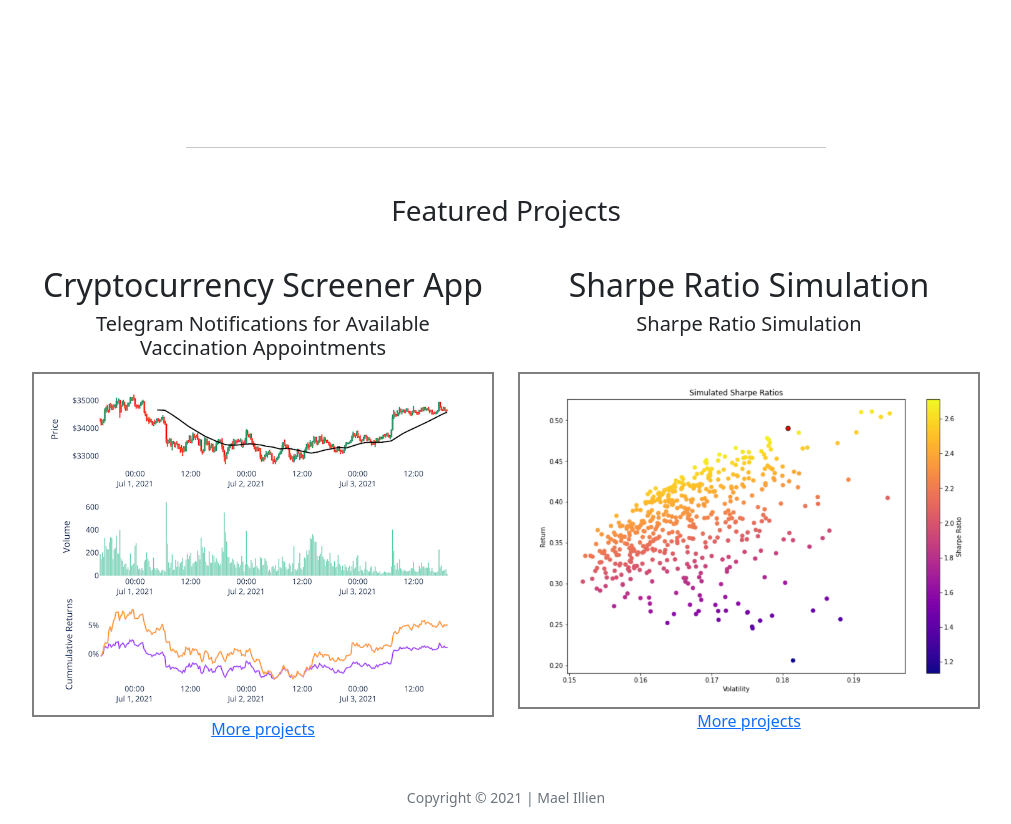
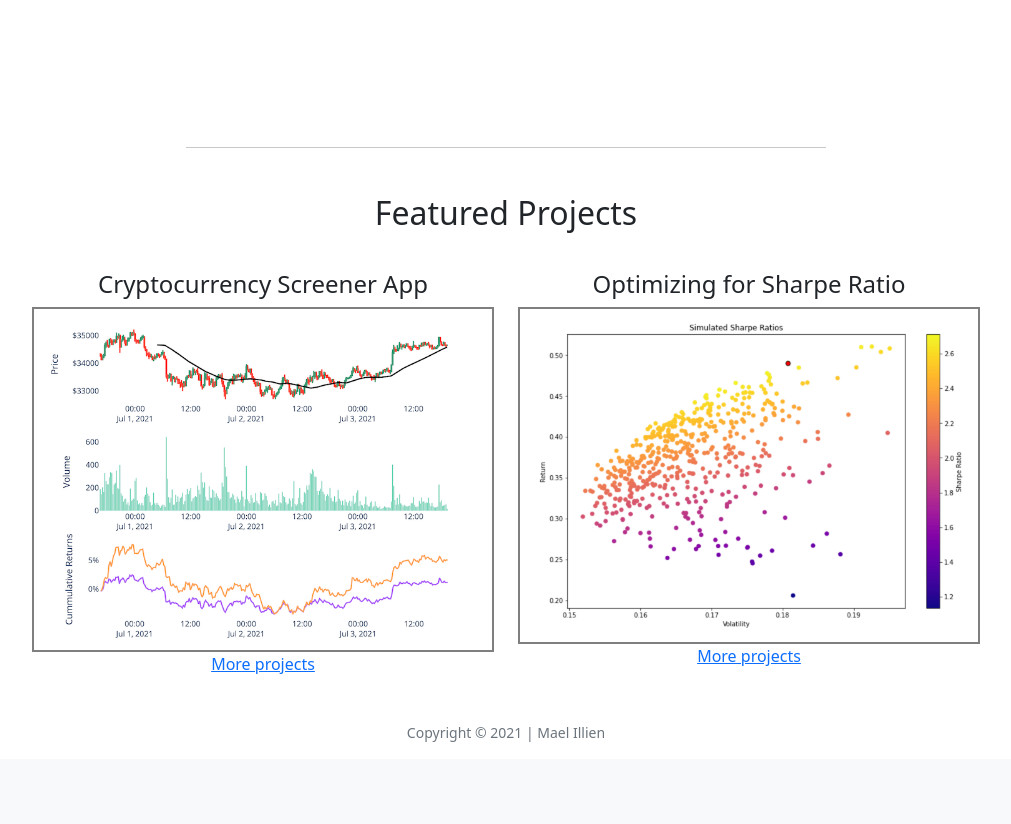
Before and after one commit to maelillien/website, a Flask app: page / in a window 1280 px wide. Shown: the part 423-1247 px from the top of the page, without its empty margins (134-1145 px from the left). After the commit the page ends 1165 px from the top, so only its background shows below. Run offline with Flask 2, Linux system fonts and the light colour scheme; some libraries are stand-ins or nearby versions.

Commit message:
general updates

```diff
--- a/app.py
+++ b/app.py
@@ -8,12 +8,14 @@ app = Flask(__name__)
 @app.route('/index', methods=['POST', 'GET'])
 @app.route('/', methods=['POST', 'GET'])
 def index():
-    greeting = 'Featured Projects'
+
     title_text = "Project management professional and aspiring quant. Graduate in Data Science and Electrical " \
                  "Engineering. Hobby programmer particularly interested in the intersection of code, data and finance."
 
+    section_title = 'Featured Projects'
+
     return render_template('/index.html',
-                           greeting=greeting,
+                           section_title=section_title,
                            title_text=title_text,
                            title="CODE, DATA & FINANCE",
                            id="index")
--- a/templates/index.html
+++ b/templates/index.html
@@ -16,28 +16,21 @@
 
         <div class="row justify-content-center">
             <div class="col-auto">
-                <h3>{{ greeting }}</h3>
+                <h2>{{ section_title }}</h2>
             </div>
         </div>
 
-       <div class="container">
+        <div class="container">
             <div class="row portfolio-row justify-content-center">
                 <div class="col-12 col-md-6">
                     <div class="row justify-content-center">
                         <div class="text-center">
-
-                                <h2 class="index-header">Cryptocurrency Screener App</h2>
-
+                            <h4 class="index-header">Cryptocurrency Screener App</h4>
                         </div>
                     </div>
-                    <div class="row justify-content-center">
-                        <div class="row index-img text-center">
-                            <h5>Telegram Notifications for Available Vaccination Appointments</h5>
-                        </div>
-                    </div>
-                    <div class="row">
+
+                    <div class="row index-image">
                         <div class="image">
-
                             <a target="_blank" href="https://mi-cryptoscreener.herokuapp.com/">
                                 <img class="portfolio-img" src="/static/img/cryptoapp.png">
                             </a>
@@ -45,9 +38,7 @@
                     </div>
                     <div class="index-bottom text-center">
                         <p>
-
-                                <a class="about-link" href="/portfolio">More projects</a>
-
+                            <a class="about-link" href="/portfolio">More projects</a>
                         </p>
                     </div>
                 </div>
@@ -56,18 +47,13 @@
 
                     <div class="row justify-content-center">
                         <div class="text-center">
-
-                                <h2 class="index-header">Sharpe Ratio Simulation</h2>
-
-                        </div>
-                        <div class="row index-img text-center">
-                            <h5>Sharpe Ratio Simulation</h5>
+                            <h4 class="index-header">Optimizing for Sharpe Ratio</h4>
                         </div>
                     </div>
                     <div class="row">
                         <div class="image">
-
-                            <a target="_blank" href="https://nbviewer.jupyter.org/github/maelillien/cuny-projects/blob/main/sharpe-ratio-optimization/data604finalproject.ipynb">
+                            <a target="_blank"
+                               href="https://nbviewer.jupyter.org/github/maelillien/cuny-projects/blob/main/sharpe-ratio-optimization/data604finalproject.ipynb">
                                 <img class="portfolio-img" src="/static/img/sharpesim.png">
                             </a>
                         </div>
@@ -75,7 +61,7 @@
                     <div class="index-bottom text-center">
                         <p>
 
-                                <a class="about-link" href="/portfolio">More projects</a>
+                            <a class="about-link" href="/portfolio">More projects</a>
 
                         </p>
                     </div>
```
